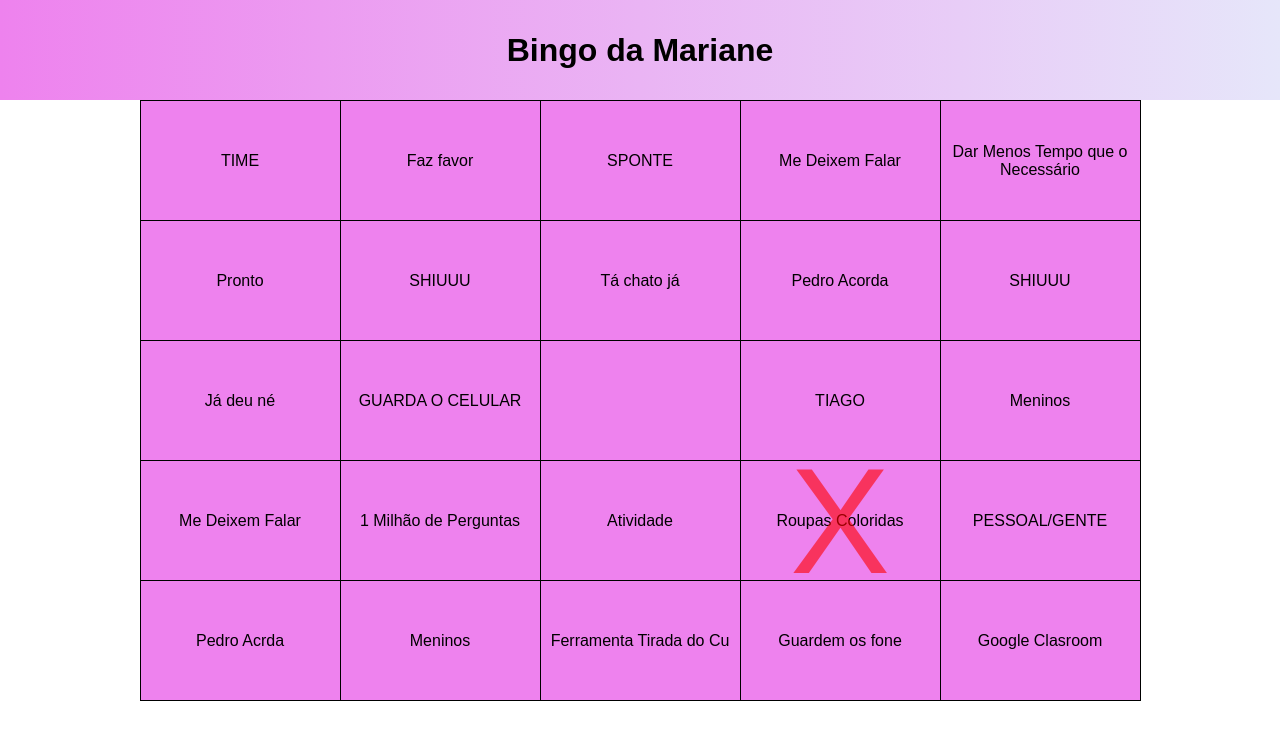
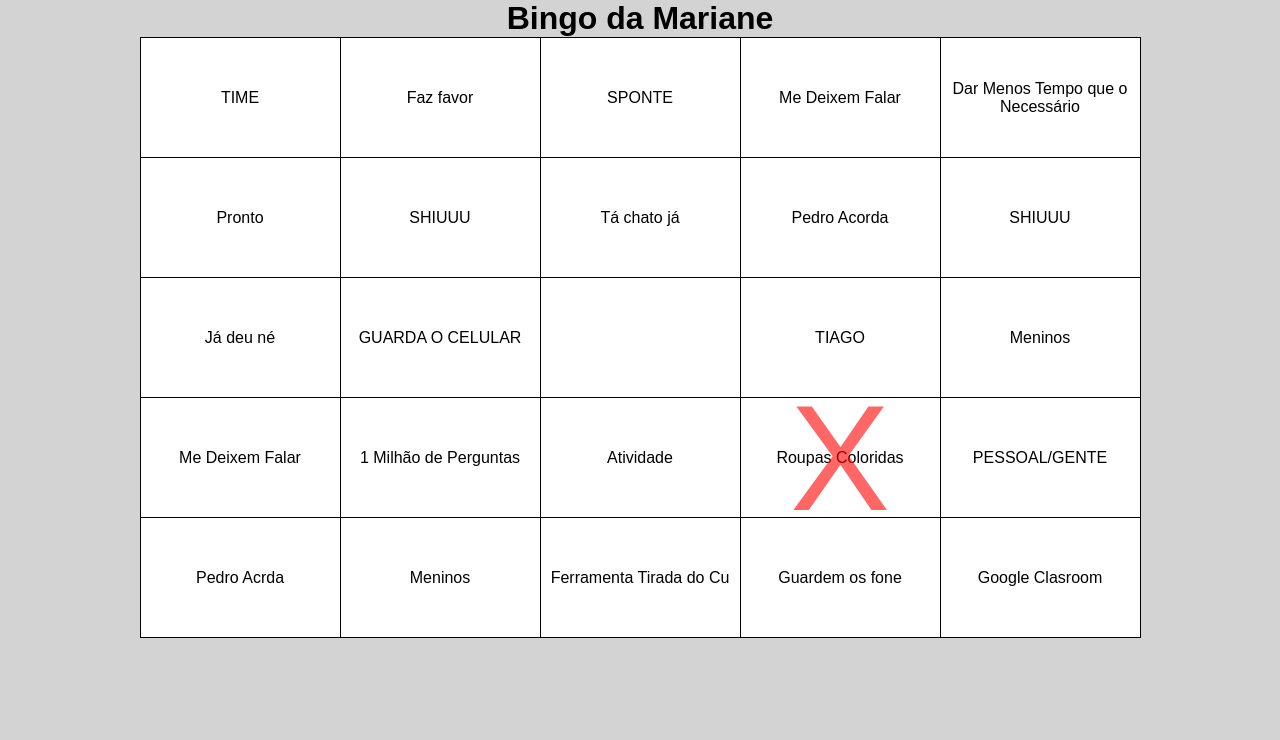
Before and after one commit to gaabhenrique/Bingo, a plain HTML site: page index.html in a window 1280 px wide. Both pictures are taken after a click on the element "Roupas Coloridas". Drawn offline with Linux system fonts and the light colour scheme.

Commit message:
Atualizações no estilo
Correção do codigo do fade in fade out do marcador

```diff
--- a/index.html
+++ b/index.html
@@ -3,16 +3,14 @@
 <head>
     <meta charset="UTF-8">
     <meta name="viewport" content="width=device-width, initial-scale=1.0">
-    <title>Document</title>
+    <title>Bingo</title>
 <script src="script.js" defer></script>
 <link href="style.css" type="text/css" rel="stylesheet">
 
 </head>
 
 <body>
-    <div class="overlay">
         <h1>Bingo da Mariane</h1>
-    </div>
     <div id="myTableContainer">
         <table id="myTable">
             <tr>
--- a/script.js
+++ b/script.js
@@ -18,8 +18,27 @@ function shuffleCells() {
   });
 }
 
-function markCell(cell) {
-  cell.classList.toggle("marked");
+window.addEventListener("load", function () {
+  shuffleCells();
+
+  var cells = document.getElementsByTagName("td");
+  for (var i = 0; i < cells.length; i++) {
+    cells[i].addEventListener("click", function () {
+      clickCell(this);
+    });
+  }
+});
+
+function clickCell(cell) {
+  if (!cell.classList.contains("marked")) {
+    cell.classList.add("marked", "fadeIn");
+  } else {
+    cell.classList.add("fadeOut");
+    setTimeout(() => {
+      cell.classList.remove("marked", "fadeOut");
+    }, 300);
+  }
+
   setTimeout(function () {
     cell.classList.toggle("animate");
     checkVictory();
@@ -106,24 +125,13 @@ function checkVictory() {
   if (winRow && winColumn && winMD && winSD) {
     for (var i = 0; i < cells.length; i++) {
       if (!cells[i].classList.contains("marked")) {
-        return
+        return;
       }
     }
-    Win("cartela cheia")
+    Win("cartela cheia");
   }
 }
 
 function Win(message) {
-  window.alert(`Ganhou por ${message}, Parabens!!!!`)
+  window.alert(`Ganhou por ${message}, Parabens!!!!`);
 }
-
-window.addEventListener("load", function () {
-  shuffleCells();
-
-  var cells = document.getElementsByTagName("td");
-  for (var i = 0; i < cells.length; i++) {
-    cells[i].addEventListener("click", function () {
-      markCell(this);
-    });
-  }
-});
--- a/style.css
+++ b/style.css
@@ -1,7 +1,10 @@
 * {
+  --font: arial;
   margin: 0;
   padding: 0;
-         box-sizing: border-box;  font-family: arial;
+  box-sizing: border-box;
+
+  font-family: var(--font);
 }
 
 body {
@@ -9,28 +12,13 @@
   display: flex;
   flex-direction: column;
   align-items: center;
-        }
-
-        .overlay {
-              background-image: linear-gradient(to right, violet, lavender);(255,0,0,1));
-            width: 100%;
-            height: 100px;
-            display: flex;
-            align-items: center;
-            justify-content: center;
-            margin-top: 0px;
-        }
-
-        #myTableContainer {
-            margin-top: px;
+  background-color: lightgray;
 }
 
 table {
   border-collapse: collapse;
-            border-color: violet;
-            background-color: violet;
-            margin: 0 auto;
-            border-spacing: 0;
+  border-color: white;
+  background-color: white;
 }
 
 td {
@@ -41,28 +29,49 @@
   text-align: center;
   cursor: pointer;
   position: relative;
+  transition: 0.25s ease-in-out;
 }
 
 td:hover {
-            background-color: purple;
-            transition: 0.5s;
-            color:white;
+  background-color: #15325d;
+  color: white;
 }
 
 .marked::after {
   content: "X";
-            font-family: sans-serif;
+  font-family: var(--font);
   position: absolute;
   top: 50%;
   left: 50%;
   transform: translate(-50%, -50%);
   color: red;
-            font-weight: lighter;
+  font-weight: medium;
   font-size: 150px;
   opacity: 0;
-            transition: opacity 0.3s ease-in-out;
 }
 
-        .marked.animate::after {
+.marked.fadeIn::after {
+  animation: fadeIn 0.3s ease-in-out forwards;
+}
+
+.marked.fadeOut::after {
+  animation: fadeOut 0.3s ease-in-out forwards;
+}
+
+@keyframes fadeIn {
+  0% {
+    opacity: 0;
+  }
+  100% {
     opacity: 0.6;
   }
+}
+
+@keyframes fadeOut {
+  0% {
+    opacity: 0.6;
+  }
+  100% {
+    opacity: 0;
+  }
+}
```
Lines whose indentation alone changed are shown as unchanged.
